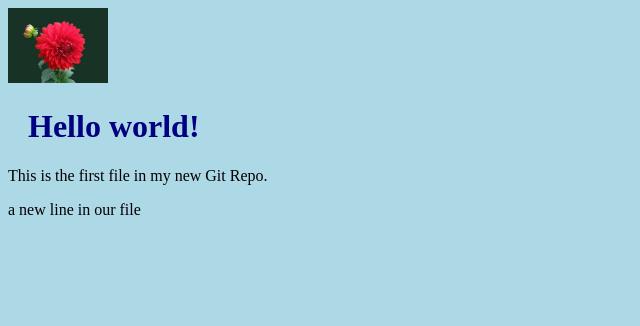
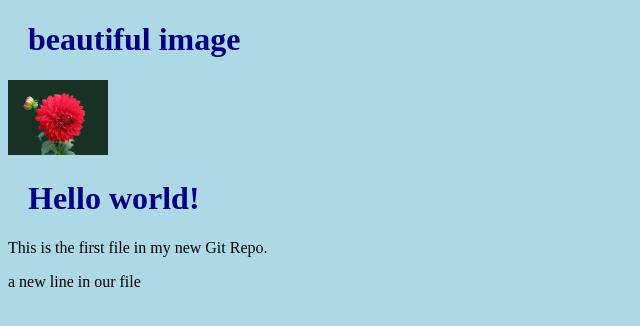
Before and after one commit to Chinmaya97/hello-world, a plain HTML site: page index.html in a window 1280 px wide. Shown: the whole page, without its empty margins (0-640 px from the left). Drawn offline with Linux system fonts and the light colour scheme.

Commit message:
new heading added in index.html

```diff
--- a/index.html
+++ b/index.html
@@ -8,6 +8,7 @@
   </head>
   <body>
     <div>
+        <h1>beautiful image</h1>
       <img
         src="images/myimg.jpeg"
         alt="Hello World from Space"
@@ -17,5 +18,7 @@
     <h1>Hello world!</h1>
     <p>This is the first file in my new Git Repo.</p>
     <p>a new line in our file</p>
+
+
   </body>
 </html>
```
